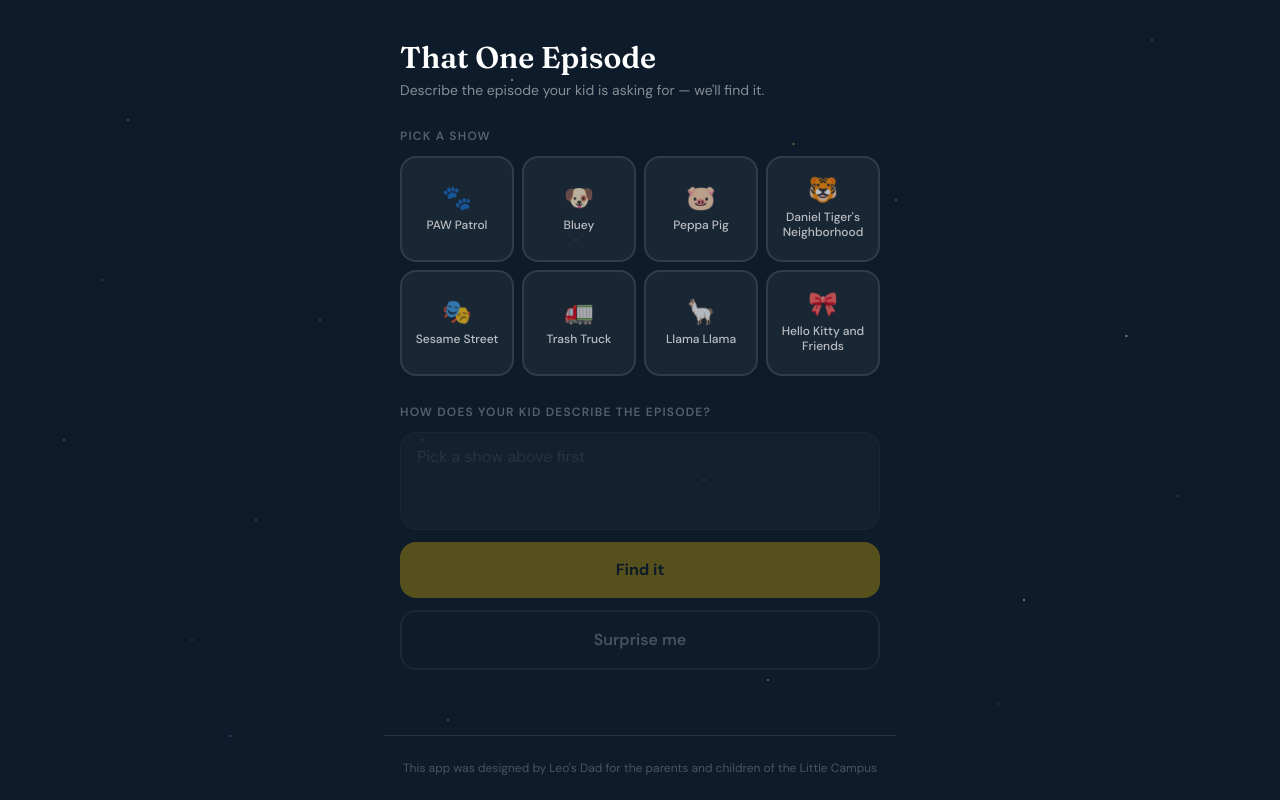
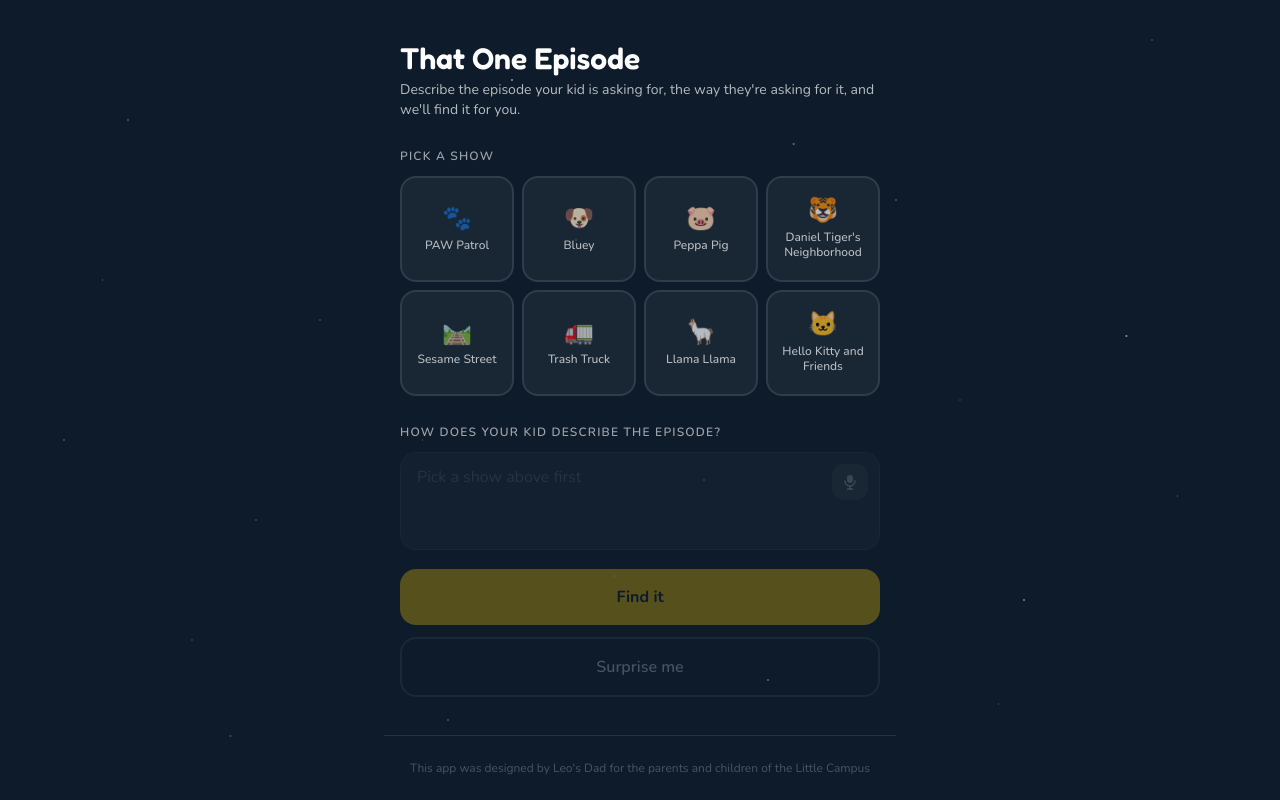
Before and after one commit to bcarlos-26/episode-finder, a Next.js app: page / in a window 1280 px wide. Built offline with nearby package versions, Linux system fonts and the light colour scheme.

Commit message:
Round 2: font upgrade, voice input, Surprise Me randomness, Trash Truck context, label contrast, emoji updates, subtitle copy

```diff
--- a/src/app/api/search/route.ts
+++ b/src/app/api/search/route.ts
@@ -15,8 +15,12 @@
 
   const client = new Anthropic({ apiKey });
 
+  const showContext = show === "Trash Truck"
+    ? `"Trash Truck" is a Netflix original animated kids show about a boy named Hank and his best friend, a large trash truck. They go on adventures together in their neighbourhood. Your training data on this show may be limited — do your best to return plausible episode matches based on what you know, and note any uncertainty in the reason field rather than returning nothing.`
+    : "";
+
   const prompt = `You are an expert on children's TV. A parent is trying to find an episode of "${show}" based on this description from their toddler: "${query}"
-
+${showContext ? `\nContext about this show: ${showContext}\n` : ""}
 Return up to 3 matching episodes as a JSON array. Each episode must have exactly these fields:
 - season (number)
 - episode (number)
--- a/src/app/api/surprise/route.ts
+++ b/src/app/api/surprise/route.ts
@@ -15,7 +15,13 @@
 
   const client = new Anthropic({ apiKey });
 
-  const prompt = `You are an expert on children's TV. Pick one well-loved episode of "${show}" that toddlers tend to adore — something rewatchable and joyful.
+  const seed = Math.random().toFixed(6);
+
+  const prompt = `You are an expert on children's TV. Pick one beloved episode of "${show}" that toddlers tend to adore — something rewatchable and joyful.
+
+Random seed for variety: ${seed}
+
+IMPORTANT: Do not default to Season 1 or the first episode. Use the seed above to vary your selection — pick from across all seasons of the show. Imagine a shortlist of 20 fan-favourite episodes and use the seed to select one at random. Each call should have a genuine chance of returning a different episode.
 
 Return exactly one episode as a JSON object with these fields:
 - season (number)
--- a/src/app/globals.css
+++ b/src/app/globals.css
@@ -3,7 +3,7 @@
 body {
   background: #0D1B2A;
   color: #F0F4FF;
-  font-family: var(--font-dm-sans, "DM Sans", system-ui, sans-serif);
+  font-family: var(--font-nunito, "Nunito", system-ui, sans-serif);
 }
 
 /* Star field background */
--- a/src/app/layout.tsx
+++ b/src/app/layout.tsx
@@ -1,17 +1,19 @@
 import type { Metadata, Viewport } from "next";
-import { Fraunces, DM_Sans } from "next/font/google";
+import { Fredoka, Nunito } from "next/font/google";
 import "./globals.css";
 
-const fraunces = Fraunces({
+const fredoka = Fredoka({
   subsets: ["latin"],
-  variable: "--font-fraunces",
+  variable: "--font-fredoka",
   display: "swap",
+  weight: ["400", "500", "600", "700"],
 });
 
-const dmSans = DM_Sans({
+const nunito = Nunito({
   subsets: ["latin"],
-  variable: "--font-dm-sans",
+  variable: "--font-nunito",
   display: "swap",
+  weight: ["400", "500", "600", "700"],
 });
 
 export const metadata: Metadata = {
@@ -31,7 +33,7 @@
   children: React.ReactNode;
 }>) {
   return (
-    <html lang="en" className={`${fraunces.variable} ${dmSans.variable} h-full antialiased`}>
+    <html lang="en" className={`${fredoka.variable} ${nunito.variable} h-full antialiased`}>
       <body className="min-h-full flex flex-col">{children}</body>
     </html>
   );
--- a/src/app/page.tsx
+++ b/src/app/page.tsx
@@ -77,18 +77,18 @@
         <div>
           <h1
             className="text-3xl font-semibold mb-1 text-white"
-            style={{ fontFamily: "var(--font-fraunces)" }}
+            style={{ fontFamily: "var(--font-fredoka)" }}
           >
             That One Episode
           </h1>
-          <p className="text-sm text-white/50">
-            Describe the episode your kid is asking for — we&apos;ll find it.
+          <p className="text-sm text-white/70">
+            Describe the episode your kid is asking for, the way they&apos;re asking for it, and we&apos;ll find it for you.
           </p>
         </div>
 
         {/* Show picker */}
         <section>
-          <p className="text-xs font-semibold uppercase tracking-widest mb-3 text-white/30">
+          <p className="text-xs font-semibold uppercase tracking-widest mb-3 text-white/60">
             Pick a show
           </p>
           <ShowGrid selected={selectedShow} onSelect={handleShowSelect} />
@@ -96,7 +96,7 @@
 
         {/* Search */}
         <section>
-          <p className="text-xs font-semibold uppercase tracking-widest mb-3 text-white/30">
+          <p className="text-xs font-semibold uppercase tracking-widest mb-3 text-white/60">
             How does your kid describe the episode?
           </p>
           <SearchBar
@@ -120,7 +120,7 @@
         {/* Results */}
         {episodes !== null && !loading && (
           <section>
-            <p className="text-xs font-semibold uppercase tracking-widest mb-3 text-white/30">
+            <p className="text-xs font-semibold uppercase tracking-widest mb-3 text-white/60">
               {episodes.length > 0 ? `${episodes.length} match${episodes.length > 1 ? "es" : ""}` : "No matches"}
             </p>
             <EpisodeResults episodes={episodes} />
--- a/src/components/EpisodeResults.tsx
+++ b/src/components/EpisodeResults.tsx
@@ -32,7 +32,7 @@
           </div>
           <h3
             className="text-lg font-semibold text-white mb-1"
-            style={{ fontFamily: "var(--font-fraunces)" }}
+            style={{ fontFamily: "var(--font-fredoka)" }}
           >
             {ep.name}
           </h3>
--- a/src/components/SearchBar.tsx
+++ b/src/components/SearchBar.tsx
@@ -1,6 +1,6 @@
 "use client";
 
-import { useState } from "react";
+import { useState, useRef, useEffect } from "react";
 
 interface SearchBarProps {
   disabled: boolean;
@@ -11,6 +11,45 @@
 
 export default function SearchBar({ disabled, loading, onSearch, onSurprise }: SearchBarProps) {
   const [query, setQuery] = useState("");
+  const [listening, setListening] = useState(false);
+  const [speechSupported, setSpeechSupported] = useState(false);
+  // eslint-disable-next-line @typescript-eslint/no-explicit-any
+  const recognitionRef = useRef<any>(null);
+
+  useEffect(() => {
+    // eslint-disable-next-line @typescript-eslint/no-explicit-any
+    const w = window as any;
+    setSpeechSupported(!!(w.SpeechRecognition || w.webkitSpeechRecognition));
+  }, []);
+
+  function toggleListening() {
+    if (listening) {
+      recognitionRef.current?.stop();
+      setListening(false);
+      return;
+    }
+
+    // eslint-disable-next-line @typescript-eslint/no-explicit-any
+    const w = window as any;
+    const SpeechRecognition = w.SpeechRecognition || w.webkitSpeechRecognition;
+    const recognition = new SpeechRecognition();
+    recognition.lang = "en-US";
+    recognition.interimResults = false;
+    recognition.maxAlternatives = 1;
+
+    // eslint-disable-next-line @typescript-eslint/no-explicit-any
+    recognition.onresult = (e: any) => {
+      const transcript = e.results[0][0].transcript;
+      setQuery((prev) => (prev ? prev + " " + transcript : transcript));
+    };
+
+    recognition.onend = () => setListening(false);
+    recognition.onerror = () => setListening(false);
+
+    recognitionRef.current = recognition;
+    recognition.start();
+    setListening(true);
+  }
 
   function handleSubmit(e: React.FormEvent) {
     e.preventDefault();
@@ -19,6 +58,7 @@
 
   return (
     <form onSubmit={handleSubmit} className="flex flex-col gap-3">
+      <div className="relative">
         <textarea
           value={query}
           onChange={(e) => setQuery(e.target.value)}
@@ -26,7 +66,7 @@
           placeholder={disabled ? "Pick a show above first" : `"the one with the alien" or "they go to the beach"`}
           rows={3}
           className="w-full rounded-2xl border border-white/10 bg-white/8 px-4 py-3 text-white placeholder:text-white/30 resize-none focus:outline-none focus:ring-2 focus:ring-[#FFCC00]/50 disabled:opacity-30 disabled:cursor-not-allowed"
-        style={{ fontSize: "16px" }}
+          style={{ fontSize: "16px", paddingRight: speechSupported ? "52px" : "16px" }}
           onKeyDown={(e) => {
             if (e.key === "Enter" && !e.shiftKey) {
               e.preventDefault();
@@ -34,6 +74,44 @@
             }
           }}
         />
+        {speechSupported && (
+          <button
+            type="button"
+            onPointerDown={(e) => { e.preventDefault(); if (!disabled) toggleListening(); }}
+            disabled={disabled}
+            aria-label={listening ? "Stop listening" : "Start voice input"}
+            className={`
+              absolute right-3 top-3 w-9 h-9 flex items-center justify-center rounded-xl transition-all
+              ${listening
+                ? "bg-red-500/80 text-white"
+                : "bg-white/10 text-white/50 active:bg-white/20"
+              }
+              disabled:opacity-30 disabled:cursor-not-allowed
+            `}
+          >
+            {listening ? (
+              /* Stop / recording indicator */
+              <svg width="16" height="16" viewBox="0 0 16 16" fill="currentColor">
+                <rect x="3" y="3" width="10" height="10" rx="2" />
+              </svg>
+            ) : (
+              /* Microphone icon */
+              <svg width="16" height="16" viewBox="0 0 16 16" fill="currentColor">
+                <rect x="5" y="1" width="6" height="8" rx="3" />
+                <path d="M3 7a5 5 0 0 0 10 0" stroke="currentColor" strokeWidth="1.5" fill="none" strokeLinecap="round" />
+                <line x1="8" y1="12" x2="8" y2="15" stroke="currentColor" strokeWidth="1.5" strokeLinecap="round" />
+                <line x1="5.5" y1="15" x2="10.5" y2="15" stroke="currentColor" strokeWidth="1.5" strokeLinecap="round" />
+              </svg>
+            )}
+          </button>
+        )}
+      </div>
+      {listening && (
+        <p className="text-xs text-red-400 flex items-center gap-1.5 px-1">
+          <span className="inline-block w-2 h-2 rounded-full bg-red-400 animate-pulse" />
+          Listening… tap the mic to stop
+        </p>
+      )}
       <div className="flex flex-col gap-3">
         <button
           type="submit"
--- a/src/components/ShowGrid.tsx
+++ b/src/components/ShowGrid.tsx
@@ -5,10 +5,10 @@
   { name: "Bluey", emoji: "🐶" },
   { name: "Peppa Pig", emoji: "🐷" },
   { name: "Daniel Tiger's Neighborhood", emoji: "🐯" },
-  { name: "Sesame Street", emoji: "🎭" },
+  { name: "Sesame Street", emoji: "🛤️" },
   { name: "Trash Truck", emoji: "🚛" },
   { name: "Llama Llama", emoji: "🦙" },
-  { name: "Hello Kitty and Friends", emoji: "🎀" },
+  { name: "Hello Kitty and Friends", emoji: "🐱" },
 ];
 
 interface ShowGridProps {
```
Lines whose indentation alone changed are shown as unchanged.
